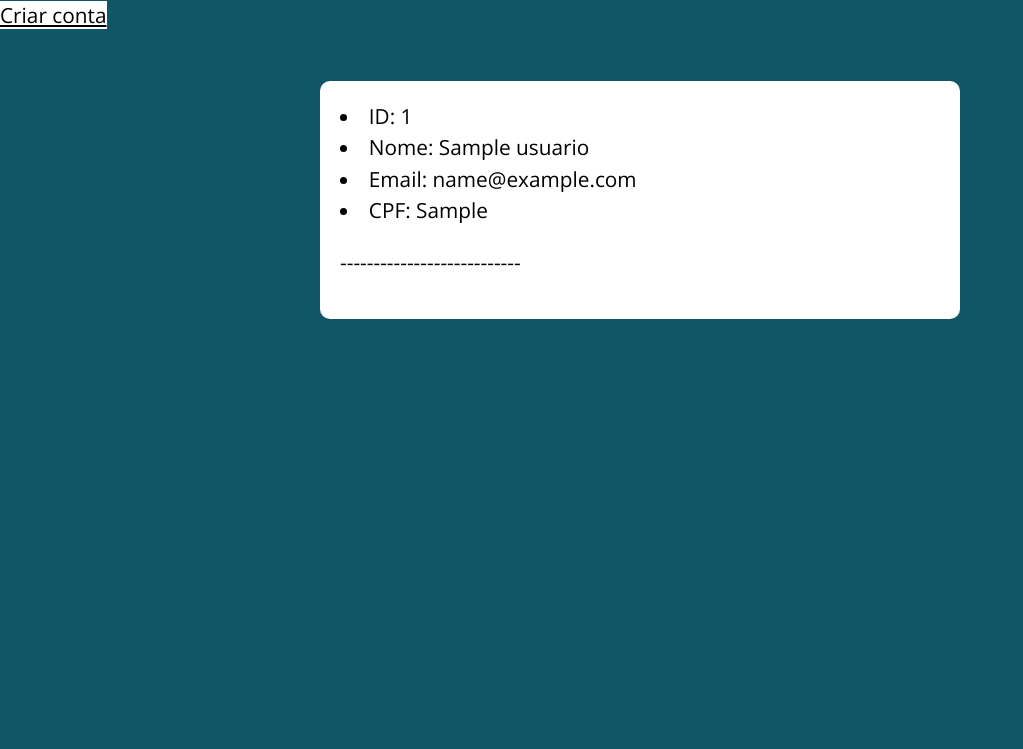
After one commit to GabrielScarpelini/LookBeyond, a Flask app: page /show_database in a window 1280 px wide. The commit adds this page. Shown: the top 749 px of the page, without its empty margins (0-1023 px from the left). Run offline with Flask 3, Linux system fonts and the light colour scheme; tables that the repository leaves empty or names only in its code hold one stand-in row (values such as "Sample post").

Commit message:
Add files via upload

```diff
--- a/python/cadastro_model.py
+++ b/python/cadastro_model.py
@@ -1,8 +1,5 @@
 from flask import jsonify
-from sqlalchemy.sql import text
 import conexao_bd
-
-engine = conexao_bd.getConexao()
 
 conn = conexao_bd.mySQL_conection()
 cursor = conn.cursor()
@@ -31,7 +28,7 @@ def inserirUsuario_mysql(usuario):
     conn.commit()
 
 def loginUser_mysql(email, password):
-    statement = text ("SELECT * FROM Usuario WHERE email = %s AND senha= %s",(email, password)) #esse parenteses aqui está passando os params
+    statement = ("SELECT * FROM Usuario WHERE email = %s AND senha= %s",(email, password)) #esse parenteses aqui está passando os params
     rs = conn.execute(statement)
     usuario = rs.fetchone()
     print(usuario)
@@ -40,7 +37,7 @@ def loginUser_mysql(email, password):
     # result = [dict(user) for user in usuario]
     return usuario
 
-def listar_aluno_mysql():
+def listar_bd_mysql():
     conn = conexao_bd.mySQL_conection()
     cursor = conn.cursor()
     statements = "SELECT * FROM usuario"
--- a/python/conexao_bd.py
+++ b/python/conexao_bd.py
@@ -1,11 +1,4 @@
-from sqlalchemy import create_engine
 import mysql.connector
-
-#arquivo somente para conectar no banco de dados sqlite
-
-def getConexao():
-    engine = create_engine('sqlite:///lab.db')
-    return engine
 
 def mySQL_conection():
     config = {
--- a/python/server.py
+++ b/python/server.py
@@ -15,7 +15,7 @@ def principal():
     if request.method == "POST":
         email = request.form.get("login")
         password = request.form.get("senha")
-        cadastrado = cadastro_model.loginUser(email, password)
+        cadastrado = cadastro_model.loginUser_mysql(email, password)
         print(cadastrado)
         if cadastrado:
            return cadastrado.email
@@ -43,15 +43,14 @@ def cadastro():
 
         session["dados"] = jsonUser
 
-        return redirect(url_for("registrado", dados=jsonUser))
+        return redirect(url_for("show_database", dados=jsonUser))
 
     return render_template("formCadastro_flask.html")
 
-@app.route("/registrado", methods=["GET"])
+@app.route("/show_database", methods=["GET"])
 
-def registrado():
-    dados = cadastro_model.listar_aluno_mysql()
-    print(dados)
-    return render_template("listar.html", datas=dados)
+def show_database():
+    dados = cadastro_model.listar_bd_mysql()
+    return render_template("listarBd.html", datas=dados)
 
 app.run(app.run(host = 'localhost', port = 5002, debug = True))
--- a/python/templates/entrada.html
+++ b/python/templates/entrada.html
@@ -7,7 +7,9 @@
     <link rel="stylesheet" href="{{url_for('static', filename="css/style.css")}}">
 </head>
 <body>
+
     <a href="/cadastro">Criar conta</a>
+    <a href="/show_database">Ver cadastros No Sistema</a>
     <section class="container">
         <form method="POST">
             <h1>Bem vindo de Volta!</h1>
--- /dev/null
+++ b/python/templates/listarBd.html
@@ -0,0 +1,26 @@
+<html lang="pt-BR">
+
+<head>
+  <meta charset="UTF-8">
+  <meta name="viewport" content="width=device-width, initial-scale=1.0">
+  <meta http-equiv="X-UA-Compatible" content="ie=edge">
+  <title>cadastro de Usuário</title>
+  <link rel="stylesheet" href="{{url_for('static', filename="css/style.css")}}">
+</head>
+
+<body>
+    <a href="/cadastro">Criar conta</a>
+
+    <section class="container">
+        <table class="table">
+            {% for item in datas %}
+                <!-- <td>{{item.keys()}}</td> -->
+                <li>ID: {{item.id}}</li>
+                <li>Nome: {{item.nome}}</li>
+                <li>Email: {{item.email}}</li>
+                <li>CPF: {{item.cpf}}</li>
+                <p>---------------------------</p>
+            {% endfor %}
+        </table>
+    </section>
+</body>
```
Also changed, not shown: python/teste.py (+3 -6 lines).
